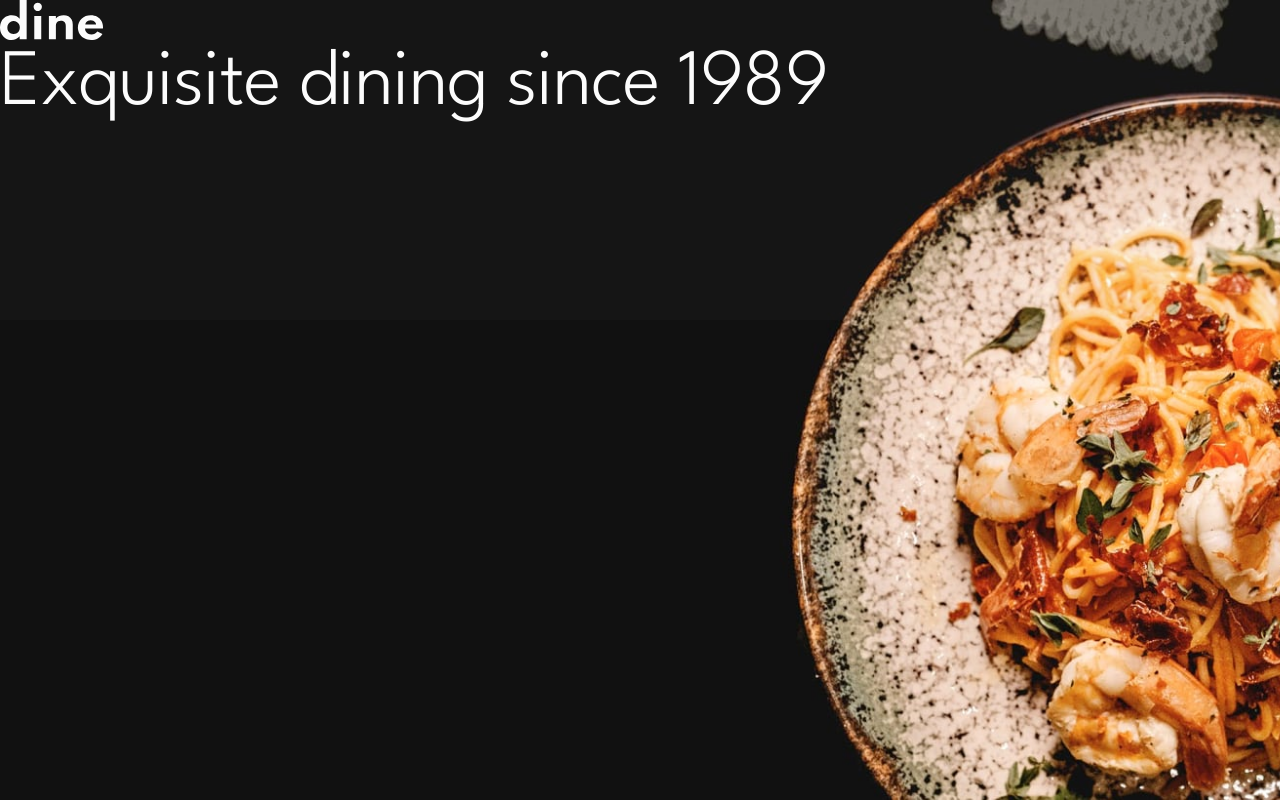
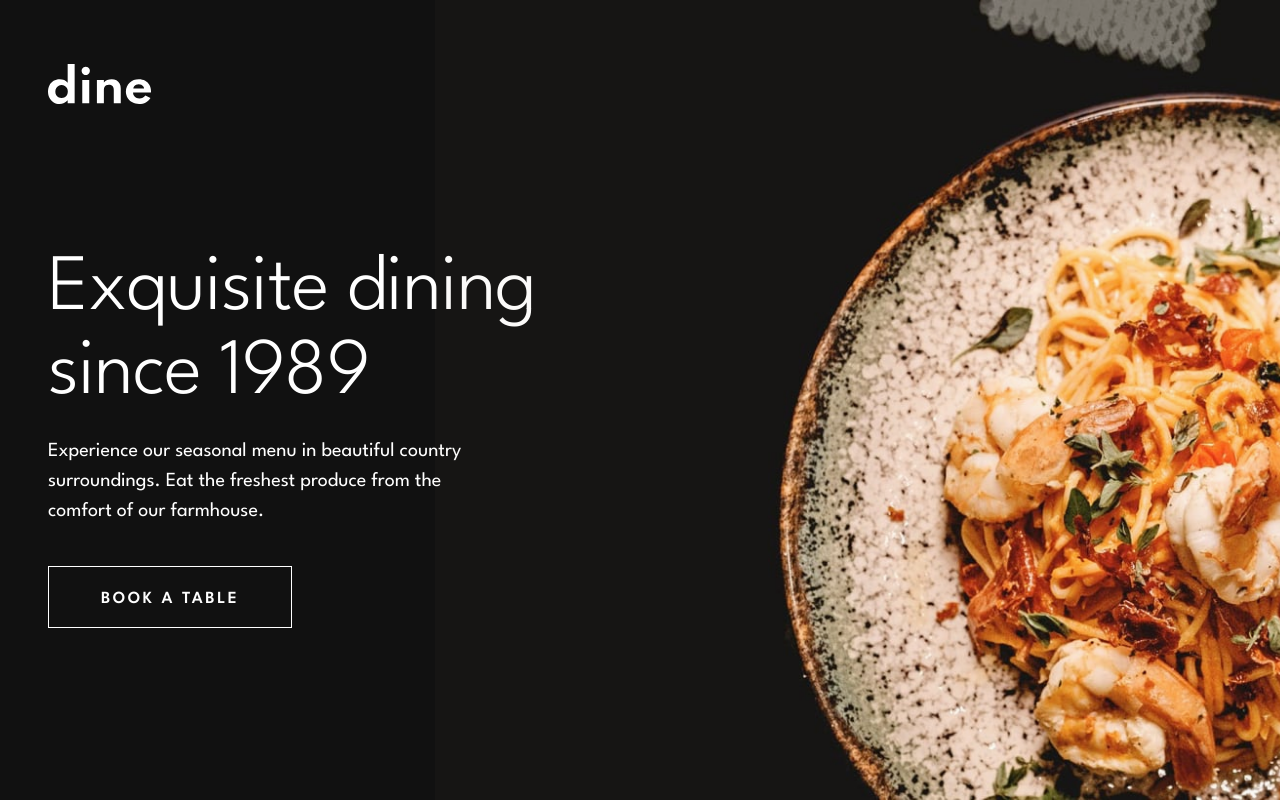
Before and after one commit to Mmackz/restaurant, a website built with webpack: page src/index.html in a window 1280 px wide. Built offline with nearby package versions, Linux system fonts and the light colour scheme.

Commit message:
✨ hero component

```diff
--- a/src/components/home/hero/hero.css
+++ b/src/components/home/hero/hero.css
@@ -1,7 +1,20 @@
 .hero {
    height: 100vh;
    position: relative;
-   min-height: 800px;
+   width: 100%;
+   min-height: 720px;
+   color: var(--color-white);
+}
+
+.hero::before {
+   content: "";
+   position: absolute;
+   top: 0;
+   right: 0;
+   width: 100%;
+   height: 100%;
+   background-color: #111111;
+   z-index: -2;
 }
 
 .hero::after {
@@ -10,22 +23,108 @@
    top: 0;
    right: 0;
    width: 100%;
-   height: 40%;
-   background-color: #979797;
-   opacity: 0.03;
+   height: 29%;
+   background-color: var(--color-primary-light);
+   opacity: 0.04;
 }
 
 .hero-image {
    position: absolute;
    top: 0;
-   left: 0;
+   left: 50%;
+   transform: translateX(-50%);
+   max-width: 100%;
+   width: 400px;
    z-index: -1;
    display: block;
-   width: 100%;
-   height: 100%;
-   object-fit: cover;
+}
+
+.hero-content {
+   padding-top: 16rem;
+}
+
+.hero-button {
+   margin: 0 auto;
 }
 
 .hero-heading {
-   color: var(--color-white);
+   margin: 0 auto;
+   text-align: center;
+   max-width: 12ch;
+   margin-top: 3rem;
 }
+
+.hero-text {
+   margin: 1.75rem auto 3.5rem;
+   text-align: center;
+   width: 80%;
+}
+
+@media (min-width: 500px) {
+   .hero-image {
+      min-width: clamp(600px, 100%, 700px);
+   }
+
+   .hero::after {
+      height: 35%;
+   }
+
+   .hero-content {
+      padding-top: 19rem;
+   }
+
+   .hero-heading {
+      margin-top: 2.5rem;
+   }
+
+   .hero-text {
+      margin-top: 1.5rem;
+      width: 77.5%;
+   }
+}
+
+@media (min-width: 768px) {
+   .hero-image {
+      width: 100%;
+      height: 100%;
+      object-fit: cover;
+      object-position: 60%;
+   }
+
+   .hero::after {
+      right: 0;
+      width: 66%;
+      height: 100%;
+   }
+
+   .hero-content {
+      max-width: 1320px;
+      padding-top: 4rem;
+      margin: 0 auto;
+      padding-left: 3rem;
+   }
+
+   .hero-text,
+   .hero-heading {
+      text-align: left;
+      margin: 0;
+   }
+
+   .hero-heading {
+      margin-top: 9rem;
+   }
+
+   .hero-text {
+      max-width: 28rem;
+      margin-top: 1.25rem;
+      margin-bottom: 2.5rem;
+   }
+
+   .hero-button {
+      margin: 0;
+   }
+
+   .hero .logo {
+      margin: 0;
+   }
+}
--- a/src/components/home/hero/index.js
+++ b/src/components/home/hero/index.js
@@ -18,11 +18,11 @@ export const hero = (() => {
    const background = document.createElement("picture");
    background.innerHTML = `
       <source
-         media="(max-width: 540px)"
+         media="(max-width: 499.98px)"
          srcset="${heroBgMobile} 1x, ${heroBgMobile2x} 2x"
       />
       <source
-         media="(max-width: 768px)"
+         media="(max-width: 767.98px)"
          srcset="${heroBgTablet} 1x, ${heroBgTablet2x} 2x"
       />
       <source
@@ -33,14 +33,23 @@ export const hero = (() => {
    `;
    section.append(background);
 
-   // create div for hero content
+   // add hero content
    const content = document.createElement("div");
    content.classList.add("hero-content");
-   content.innerHTML = `
-      <div class="logo">
-         <img src="${logo}" alt="Logo" />
-      </div>
+
+   // add logo
+   const logoContainer = document.createElement("div");
+   logoContainer.classList.add("logo");
+   logoContainer.innerHTML = `<img src="${logo}" alt="Logo" />`;
+   content.append(logoContainer);
+
+   content.innerHTML += `
       <h1 class="heading-xl hero-heading">Exquisite dining since 1989</h1>
+      <p class="text-lg hero-text">
+         Experience our seasonal menu in beautiful country surroundings. Eat the freshest
+         produce from the comfort of our farmhouse.
+      </p>
+      <button id="book-table" class="button button-dark hero-button heading-s">Book A Table</button>
    `;
    section.append(content);
 
--- a/src/style.css
+++ b/src/style.css
@@ -13,27 +13,33 @@
    box-sizing: border-box;
 }
 
-html {
-   font-size: clamp(40%, 1.275vw, 100%);
+body {
+   font-family: var(--font-family);
+   background: #111111;
+   overflow-x: hidden;
 }
 
-body {
+button {
    font-family: var(--font-family);
+}
+
+img {
+   width: 100%;
 }
 
 /* typography */
 .heading-xl {
-   font-size: 5rem;
-   line-height: 5rem;
+   font-size: 2.5rem;
+   line-height: 3rem;
    font-weight: 300;
-   letter-spacing: -1px;
+   letter-spacing: -0.5px;
 }
 
 .heading-l {
-   font-size: 3rem;
-   line-height: 3rem;
+   font-size: 2rem;
+   line-height: 2.5rem;
    font-weight: 700;
-   letter-spacing: -0.5px;
+   letter-spacing: -0.4px;
 }
 
 .heading-m {
@@ -48,13 +54,77 @@ body {
    line-height: 1.75rem;
    font-weight: 600;
    letter-spacing: 2.5px;
+   text-transform: uppercase;
 }
 
-.text-med {
-   font-size: 1.25rem;
-   line-height: 1.875rem;
-}
-
+.text-lg,
 .text-reg {
    line-height: 1.625rem;
 }
+
+@media (min-width: 500px) {
+   .heading-xl {
+      font-size: 3rem;
+      line-height: 4rem;
+      letter-spacing: -0.6px;
+   }
+
+   .heading-l {
+      font-size: 3rem;
+      line-height: 3rem;
+      letter-spacing: -0.5px;
+   }
+
+   .text-lg {
+      font-size: 1.25rem;
+      line-height: 1.875rem;
+   }
+}
+
+@media (min-width: 768px) {
+   .heading-xl {
+      font-size: clamp(4rem, 7.5vw, 5rem);
+      line-height: clamp(4.75rem, 8vw, 5.25rem);
+      letter-spacing: -1px;
+   }
+}
+
+/* logo */
+.logo {
+   margin: 0 auto;
+   width: 82px;
+   height: 32px;
+}
+
+@media (min-width: 500px) {
+   .logo {
+      width: 103px;
+      height: 40px;
+   }
+}
+
+/* buttons */
+.button {
+   display: block;
+   padding: 1.15rem 3.25rem 0.86rem;
+   text-align: center;
+   text-decoration: none;
+   transition: color 0.35s ease-in-out, background 0.35s ease-in-out;
+   cursor: pointer;
+}
+
+.button:focus {
+   outline: none;
+}
+
+.button-dark {
+   color: var(--color-white);
+   background-color: transparent;
+   border: 1px solid var(--color-white);
+}
+
+.button-dark:hover,
+.button-dark:focus {
+   color: var(--color-primary-dark);
+   background-color: var(--color-white);
+}
```
Also changed, not shown: webpack.prod.js (+9 -1 lines).
